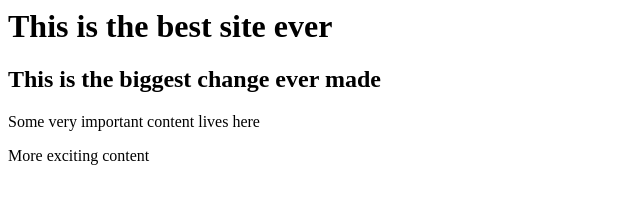
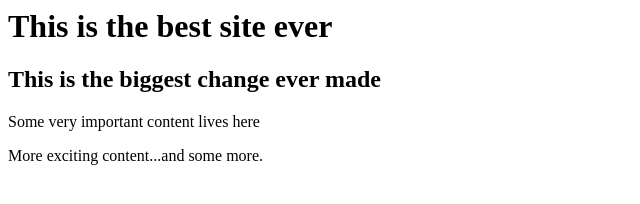
Before and after one commit to jblair53/project3, a plain HTML site: page index.html in a window 1280 px wide. Shown: the whole page, without its empty margins (0-640 px from the left). Drawn offline with Linux system fonts and the light colour scheme.

Commit message:
add text

```diff
--- a/index.html
+++ b/index.html
@@ -1,4 +1,4 @@
 <h1>This is the best site ever</h1>
 <h2>This is the biggest change ever made</h2>
 <p>Some very important content lives here</p>
-<p>More exciting content</p>
+<p>More exciting content...and some more.</p>
```
